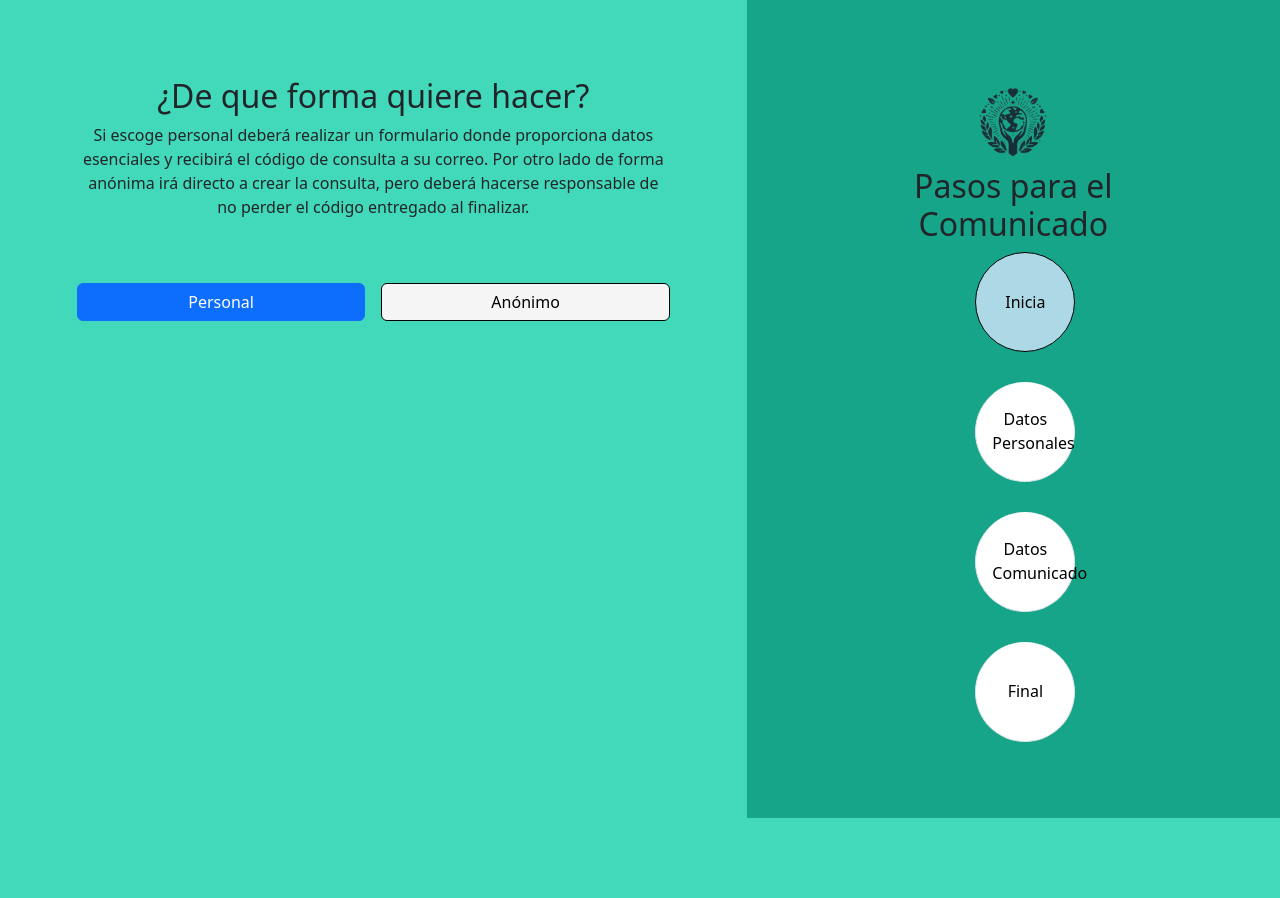
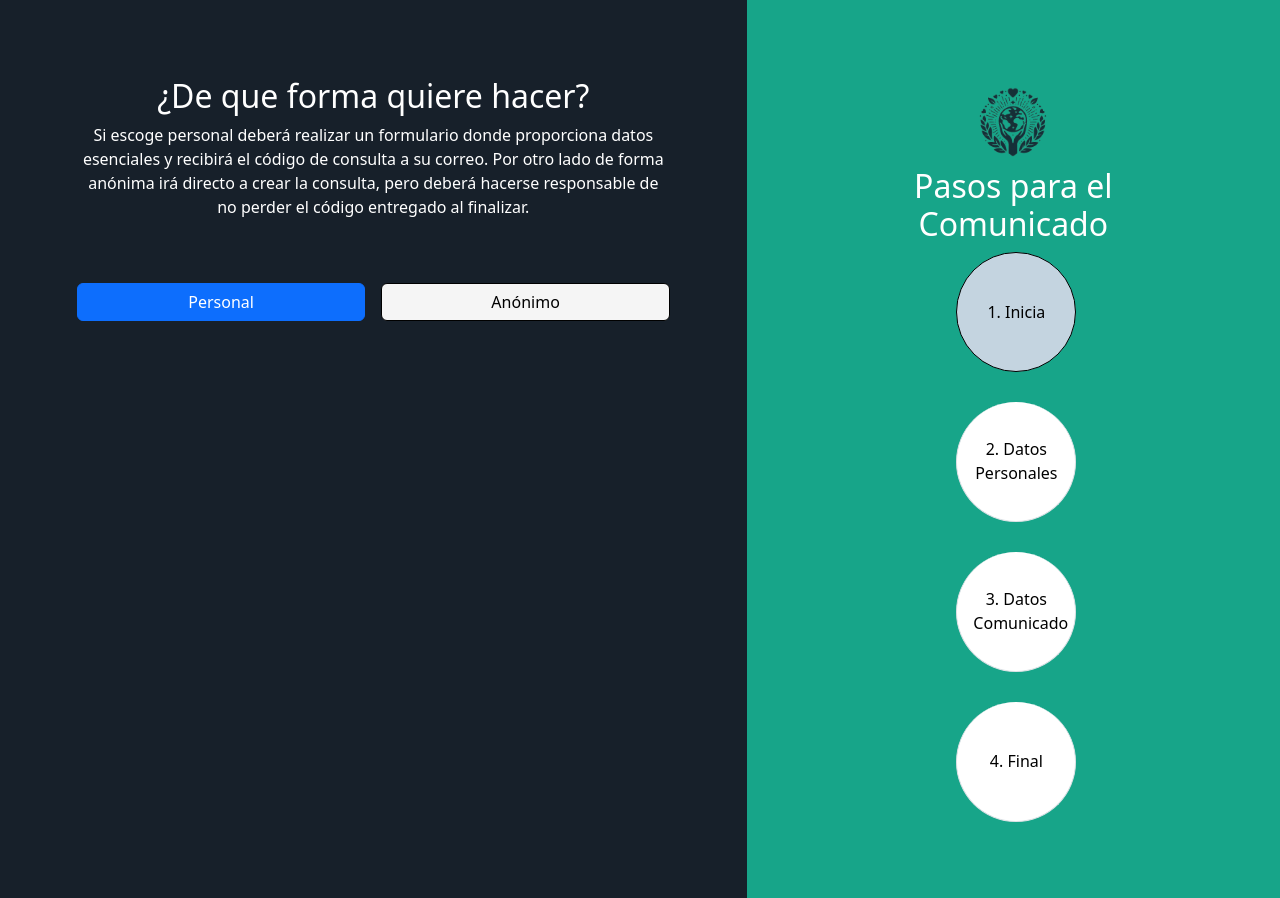
Before and after one commit to DavidCounagoGonzalez/AprendiendoPython, a Django app: page /comunicacion/forma/ in a window 1280 px wide. Before the commit the page ends 818 px from the top, so only its background shows below. Run offline with Django 5.2, Linux system fonts and the light colour scheme; some libraries are stand-ins or nearby versions.

Commit message:
Cambio de paleta y pequeños ajustes

```diff
--- a/CanalEtico/CanalEticoApp/static/css/main.css
+++ b/CanalEtico/CanalEticoApp/static/css/main.css
@@ -2,6 +2,7 @@
 body {
     height: 100%;
     padding: 0;
+    color: white;
 }
 
 .bloque {
@@ -13,7 +14,7 @@
 }
 
 .bloque-Form {
-    background-color: #41D9BA;
+    background-color: #17202A;
 }
 
 /* Acordeon */
@@ -23,11 +24,11 @@
 }
 
 .accordion-button {
-    border-bottom: 1px solid #C4D4E0;
+    border-bottom: 1px solid #3498DB;
 }
 
 .accordion-button:not(.collapsed) {
-    background-color: white;
+    background-color: #C4D4E0 ;
     box-shadow: none;
 }
 
@@ -42,8 +43,9 @@
 }
 
 .btn-Consulta:hover{
-    background-color: lightpink;
+    background-color: #F4D03F ;
     font-weight: bold;
+    color: black !important;
 }
 
 .btn-primary:hover{
@@ -57,19 +59,25 @@
 
 .pasos{
     border-radius: 100%;
-    width: 100px;
-    height: 100px;
-    margin-left: 40%;
+    width: 120px;
+    height: 120px;
+    min-width: 120px;
+    min-height: 120px;
+    margin-left: 35%;
 }
 
 .active{
-    background-color: lightblue !important;
+    background-color: #C4D4E0 !important;
     border: 1px solid black !important;
 }
 
 .stepper_link{
     color: black;
     text-decoration: none;
+}
+
+.login_link{
+    color: #C4D4E0;
 }
 
 @media only screen and (max-width: 768px) {
--- a/CanalEtico/CanalEticoApp/templates/ComForma.html
+++ b/CanalEtico/CanalEticoApp/templates/ComForma.html
@@ -41,14 +41,14 @@
                 <div class="list-group lista-pasos text-center justify-content-center">
                     <button type="button" class="list-group-item list-group-item-action active pasos"
                         aria-current="true">
-                        <a href="/comunicacion/forma/" class="stepper_link">Inicia</a>
+                        <a href="/comunicacion/forma/" class="stepper_link">1. Inicia</a>
                     </button>
                     <button type="button" class="list-group-item list-group-item-action pasos"><a
-                            href="/comunicacion/user/" class="stepper_link">Datos Personales</a></button>
+                            href="/comunicacion/user/" class="stepper_link">2. Datos Personales</a></button>
                     <button type="button" class="list-group-item list-group-item-action pasos"><a
-                            href="/comunicacion/registro/" class="stepper_link">Datos Comunicado</a></button>
+                            href="/comunicacion/registro/" class="stepper_link">3. Datos Comunicado</a></button>
                     <button type="button" class="list-group-item list-group-item-action pasos"><a
-                            href="/comunicacion/finalizar/" class="stepper_link">Final</a></button>
+                            href="/comunicacion/finalizar/" class="stepper_link">4. Final</a></button>
                 </div>
             </div>
         </div>
--- a/CanalEtico/CanalEticoApp/templates/consultar.html
+++ b/CanalEtico/CanalEticoApp/templates/consultar.html
@@ -29,9 +29,9 @@
                 <h2>Pasos para el Comunicado</h2>
                 <div class="list-group lista-pasos text-center justify-content-center">
                     <button type="button" class="list-group-item list-group-item-action active pasos" aria-current="true">
-                        <a href="/consultar" class="stepper_link">Accede</a>
+                        <a href="/consultar" class="stepper_link">1. Accede</a>
                     </button>
-                    <button type="button" class="list-group-item list-group-item-action pasos"><a href="/estado" class="stepper_link">Estado</a></button>
+                    <button type="button" class="list-group-item list-group-item-action pasos"><a href="/estado" class="stepper_link">2. Estado</a></button>
                 </div>
             </div>
         </div>
--- a/CanalEtico/CanalEticoApp/templates/index.html
+++ b/CanalEtico/CanalEticoApp/templates/index.html
@@ -17,7 +17,7 @@
                 <div class="col-md-6">
                   <a href="consultar/iniciar/" class="btn btn-Consulta w-100">Consultar</a>
                 </div>
-                <p>Si eres administrador dirígete al <a href="gestion/login/">canal de gestión</a></p>
+                <p>Si eres administrador dirígete al <a class="login_link" href="gestion/login/">canal de gestión</a></p>
               </div>
             </form>
           </div>
--- a/CanalEtico/CanalEticoApp/templates/revision.html
+++ b/CanalEtico/CanalEticoApp/templates/revision.html
@@ -52,10 +52,10 @@
                 <div class="list-group lista-pasos text-center justify-content-center">
                     <button type="button" class="list-group-item list-group-item-action active pasos"
                         aria-current="true">
-                        <a href="/consultar" class="stepper_link">Accede</a>
+                        <a href="/consultar" class="stepper_link">1. Accede</a>
                     </button>
                     <button type="button" class="list-group-item list-group-item-action active pasos"><a href="/estado"
-                            class="stepper_link">Estado</a></button>
+                            class="stepper_link">2. Estado</a></button>
                 </div>
             </div>
         </div>
```
Also changed, not shown: CanalEtico/CanalEticoApp/templates/DataCom.html (+4 -4 lines), CanalEtico/CanalEticoApp/templates/InfoUser.html (+4 -4 lines), CanalEtico/CanalEticoApp/templates/final.html (+4 -4 lines).
